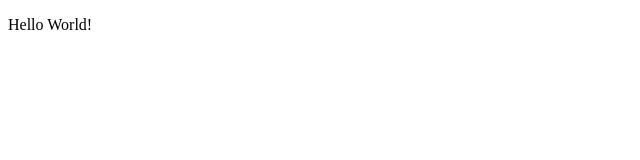
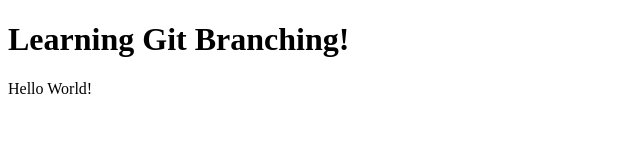
Before and after one commit to NickersF/git-learning, a plain HTML site: page index.html in a window 1280 px wide. Shown: the whole page, without its empty margins (0-640 px from the left). Drawn offline with Linux system fonts and the light colour scheme.

Commit message:
Added title to HTML file.

```diff
--- a/index.html
+++ b/index.html
@@ -6,6 +6,7 @@
     <title>Document</title>
 </head>
 <body>
+    <h1>Learning Git Branching!</h1>
     <p>Hello World!</p>
 </body>
 </html>
```
